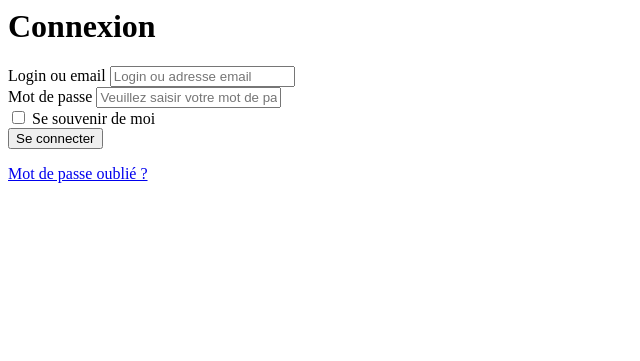
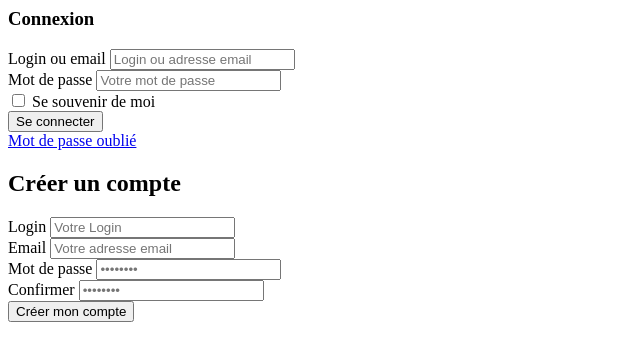
Before and after one commit to CodevSpiegel/Configurateur-Garde-corps-MVC, a PHP site: page /login.php in a window 1280 px wide. Shown: the top 361 px of the page, without its empty margins (0-640 px from the left). Run offline with PHP 8.4, Linux system fonts and the light colour scheme; data that the repository does not hold is empty.

Commit message:
Evolution du CSS

```diff
--- a/app/controllers/AuthController.php
+++ b/app/controllers/AuthController.php
@@ -79,13 +79,13 @@ class AuthController extends Controller
             if ($res['ok'] ?? false) {
                 // "Envoi" du lien de confirmation — ici on affiche en mode dev
                 $token = $res['confirm_token'];
-                $msg = "Compte créé. Lien de confirmation (dev) : /auth/confirm/$token";
+                $msg = "Votre compte a été créé. Lien de confirmation (dev) : /auth/confirm/$token";
             } else {
                 $error = $res['error'] ?? 'Erreur';
             }
         }
 
-        $this->view('auth/register', compact('csrf','msg','error'));
+        $this->view('auth/login', compact('csrf','msg','error'));
     }
 
     /** Confirmation d'email */
--- a/app/views/Configurateur/index.php
+++ b/app/views/Configurateur/index.php
@@ -10,6 +10,7 @@ $title='Configurateur';
 ?>
 <link rel="stylesheet" href="<?= BASE_URL ?>assets/css/configurateur.css">
 <section>
+    <div class="container">
         <div id="bar">
             <div class="bar" id="links"></div>
         </div>
@@ -21,6 +22,7 @@ $title='Configurateur';
                 <div id="cfg-nav"></div>
             </div>
         </div>
+    </div>
     <div id="app" style="display:none"></div>
 </section>
 <script src="<?= BASE_URL ?>assets/js/configurateur/app.js" type="module"></script>
--- a/app/views/auth/login.php
+++ b/app/views/auth/login.php
@@ -8,21 +8,73 @@
 $title='Connexion';
 
 ?>
-  <?php if (!empty($error)): ?><p class="alert alert-danger"><?= htmlspecialchars($error) ?></p><?php endif; ?>
-  <form class="formulaire" method="post" action="/auth/login"">
-    <h1>Connexion</h1>
+
+<?php if (!empty($error)): ?>
+    <p class="alert alert-danger">
+        <?= htmlspecialchars($error) ?>
+    </p>
+<?php endif; ?>
+
+<?php if (!empty($msg)): ?>
+    <p class="alert alert-success">
+        <?= htmlspecialchars($msg) ?>
+    </p>
+<?php endif; ?>
+
+<section class="section">
+    <div class="container">
+        <div class="grid-2">
+            <!-- Connexion -->
+            <section class="card">
+            <h1 class="mb-3">Connexion</h1>
+            <form class="grid-2" method="post" action="/auth/login">
                 <input type="hidden" name="csrf" value="<?= htmlspecialchars($csrf) ?>">
-    <div class="form-group">
+                <div style="grid-column: 1 / -1;">
                     <label for="identity">Login ou email</label>
-      <input id="identity" name="identity" placeholder="Login ou adresse email" required>
+                    <input class="input" id="identity" name="identity" placeholder="Login ou adresse email" required>
                 </div>
-    <div class="form-group">
+                <div style="grid-column: 1 / -1;">
                     <label for="password">Mot de passe</label>
-      <input type="password" id="password" name="password"" placeholder="Veuillez saisir votre mot de passe" required>
+                    <input class="input" type="password" id="password" name="password"" placeholder="Votre mot de passe" required>
                 </div>
-    <div class="form-group">
+                <div style="grid-column: 1 / -1;">
                     <label for="remember"><input type="checkbox" id="remember" name="remember"> Se souvenir de moi</label>
                 </div>
-    <button type="submit">Se connecter</button>
-    <p><a href="/auth/forgot">Mot de passe oublié ?</a></p>
+                <div style="grid-column: 1 / -1;">
+                    <button class="btn btn-primary" type="submit">Se connecter</button>
+                </div>
+                <div style="grid-column: 1 / -1;">
+                    <a class="btn btn-outline" href="/auth/forgot">Mot de passe oublié</a>
+                </div>
             </form>
+            </section>
+
+            <!-- Inscription -->
+            <section class="card">
+            <h2 class="mb-3">Créer un compte</h2>
+            <form class="grid-2" method="post" action="/auth/register">
+                <input type="hidden" name="csrf" value="<?= htmlspecialchars($csrf) ?>">
+                <div style="grid-column: 1 / -1;">
+                    <label for="login">Login</label>
+                    <input class="input" id="login" name="login" placeholder="Votre Login" required>
+                </div>
+                <div style="grid-column: 1 / -1;">
+                    <label for="email">Email</label>
+                    <input class="input" type="email" id="email" name="email" placeholder="Votre adresse email" required>
+                </div>
+                <div>
+                    <label for="password">Mot de passe</label>
+                    <input class="input" type="password" id="password" name="password" placeholder="••••••••" required>
+                </div>
+                <div>
+                    <label for="passwordConfirm">Confirmer</label>
+                    <input class="input" type="password" id="passwordConfirm" name="passwordConfirm" placeholder="••••••••" required>
+                </div>
+                <div style="grid-column: 1 / -1;">
+                    <button class="btn btn-primary" type="submit">Créer mon compte</button>
+                </div>
+            </form>
+            </section>
+        </div>
+    </div>
+</section>
```
Also changed, not shown: app/controllers/presentationController.php (added, +14 -0 lines), app/views/home/index.php (+48 -26 lines), app/views/layout/footer.php (+4 -4 lines), app/views/layout/header.php (+18 -12 lines), app/views/presentation/index.php (added, +53 -0 lines), gardecorps.sql (renamed from gardecorps (11).sql, +8 -7 lines), public/assets/css/reference.css (deleted), public/assets/css/root.css (deleted), public/assets/css/style.css, public/assets/images/exemple.webp (added). Lines whose indentation alone changed are shown as unchanged.
